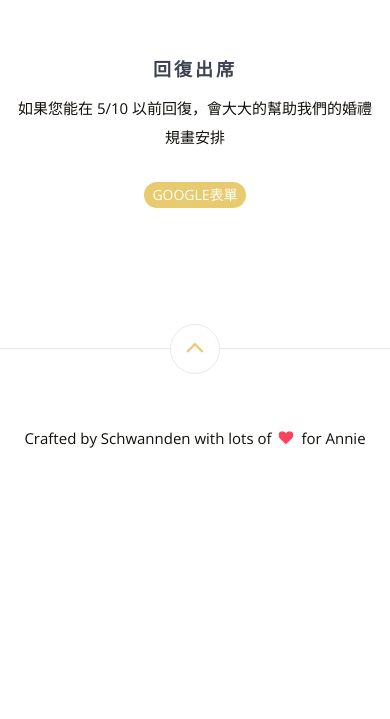
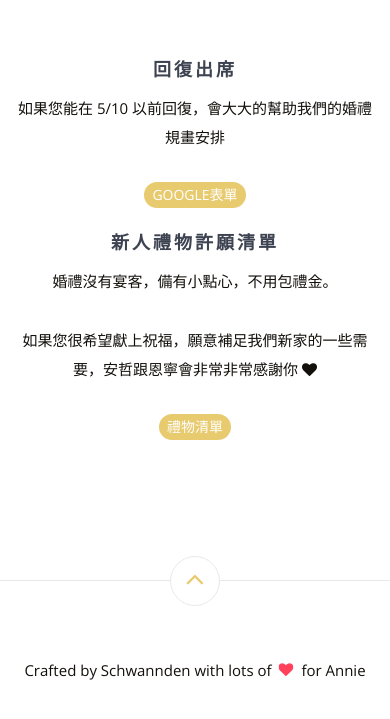
Before and after one commit to schwannden/wedding-website, a website: page index.html in a window 390 px wide. Shown: the part 4785-5504 px from the top of the page. Before the commit the page ends 5288 px from the top, so only its background shows below. Drawn offline with nearby package versions, Linux system fonts and the light colour scheme.

Commit message:
adding gift list

```diff
--- a/index.html
+++ b/index.html
@@ -53,6 +53,7 @@
                         </ul>
                         <ul class="member-actions">
                             <li><a href="#rsvp" class="btn-white btn-small"> 回復出席 </a></li>
+                            <li><a href="#gift" class="btn-white btn-small"> 禮物清單 </a></li>
                         </ul>
                     </nav>
                 </div>
@@ -180,7 +181,7 @@
                     <p>
                     兩個不喜歡用網路聊天的人，快速的約了第一次見面。<br>
                     安哲(腦袋一片空白)：「這個女生好漂亮～～太漂亮了～～」<br>
-                    恩寧(歪頭)：「這個男生好緊張喔。呵呵」<br>
+                    恩寧(歪頭)：「這個男生好緊張喔。呵呵」
                     </p>
                     <h3>表明心意的那一晚</h3>
                     <p>
@@ -188,29 +189,29 @@
                     安哲(搔搔頭)：「後來我才終於弄清楚，恩寧想要聽的不是我的信仰告白，是我的告白。」<br>
                     恩寧(傻眼OS)：「原來我們的思維邏輯差異那麼大啊～」<br>
                     安哲告白後，恩寧向安哲分享了她欣賞他安哲的深刻思考以及內向的個性<br>
-                    安哲(外表冷靜，內心激動)：「上帝回應了我求的應證！」<br>
+                    安哲(外表冷靜，內心激動)：「上帝回應了我求的應證！」
                     </p>
                     <h3>交往那一天</h3>
                     <p>
                     星期日的下午，安哲與恩寧與牧師的約談完後，到了一家可愛的咖啡廳。安哲準備了一張親筆寫的交往誓言，牽著恩寧的手，唸給恩寧聽。<br>
-                    安哲(認真貌)：「我，郭安哲，在耶穌基督的恩典中立此誓言...」<br>
+                    安哲(認真貌)：「我，郭安哲，在耶穌基督的恩典中立此誓言...」
                     恩寧(眼眶泛淚)<br>
                     </p>
                     <h3>撩妹日常</h3>
                     <p>
                     恩寧：「安哲身為工程師很會處理code，但對文字也很厲害。是一個內建戀愛腦的工程師。」<br>
-                    安哲：「禮拜六跟妳聊到大學時看高等微積分，看兩三行公式可以想一個早上。但我發現原來妳比數學還要難，因為看妳一眼，讓我想妳想了好久好久。」<br>
+                    安哲：「禮拜六跟妳聊到大學時看高等微積分，看兩三行公式可以想一個早上。但我發現原來妳比數學還要難，因為看妳一眼，讓我想妳想了好久好久。」
                     </p>
+                    <h3>求婚驚喜</h3>
                     <p>
-                    <h3>求婚驚喜</h3>
                     聖誕節那一天下午，安哲與教會的小家人一起到恩寧的兒童主日學會場，自彈自唱的安哲用「愛主更深」這首老詩歌向恩寧求婚。<br>
-                    安哲(單膝跪下)：「謝謝你願意讓我愛你的過去、你的現在，你願意讓我愛你的未來嗎？你願意嫁給我嗎？」<br>
+                    安哲(單膝跪下)：「謝謝你願意讓我愛你的過去、你的現在，你願意讓我愛你的未來嗎？你願意嫁給我嗎？」
                     恩寧(哽咽)：「我願意」
                     </p>
+                    <h3>關於未來</h3>
                     <p>
-                    <h3>關於未來</h3>
                     要踏入婚姻會有很多不容易，但感謝神，讓我們願意成為彼此的sole mate・旅程伴侶，一起踏上這充滿未知旅程。<br>
-                    「因為基督徒的生命是一趟愛的旅程，在愛中成長，擴展自己愛人的能力，而旅程伴侶會感激於婚姻中的夥伴關係，並共同致力於實踐聖經所教導的：把愛放首位」——《愛的決定學》<br>
+                    「因為基督徒的生命是一趟愛的旅程，在愛中成長，擴展自己愛人的能力，而旅程伴侶會感激於婚姻中的夥伴關係，並共同致力於實踐聖經所教導的：把愛放首位」——《愛的決定學》
                     </p>
 
                 </div>
@@ -247,16 +248,24 @@
         </section>
 </section>
 
-<section class="rsvp text-center" id="rsvp">
+<section class="rsvp text-center">
     <div class="container">
-        <div class="row">
+        <div class="row" id="rsvp">
             <div class="col-md-6 col-md-offset-3">
                 <h3> 回復出席 </h3>
                 <p> 如果您能在 5/10 以前回復，會大大的幫助我們的婚禮規畫安排 </p>
                 <a href="https://docs.google.com/forms/d/e/1FAIpQLScxXKOW-ZPDOD4K_0NqNZJxZodtkiSDi4FjO5pbms4E7UiMaQ/viewform?usp=sharing" target="_blank">
-                    <button class="btn-fill rsvp-btn">
-                        Google表單
-                    </button>
+                    <button class="btn-fill rsvp-btn"> Google表單 </button>
+                </a>
+            </div>
+        </div>
+        <div class="row" id="gift">
+            <div class="col-md-6 col-md-offset-3">
+                <h3> 新人禮物許願清單 </h3>
+                <p> 婚禮沒有宴客，備有小點心，不用包禮金。 </p>
+                <p> 如果您很希望獻上祝福，願意補足我們新家的一些需要，安哲跟恩寧會非常非常感謝你 <span class="fa fa-heart"></span></p>
+                <a href="https://www.wishsite.net/wishlist/wrpngt1n" target="_blank">
+                    <button class="btn-fill rsvp-btn"> 禮物清單 </button>
                 </a>
             </div>
         </div>
```
